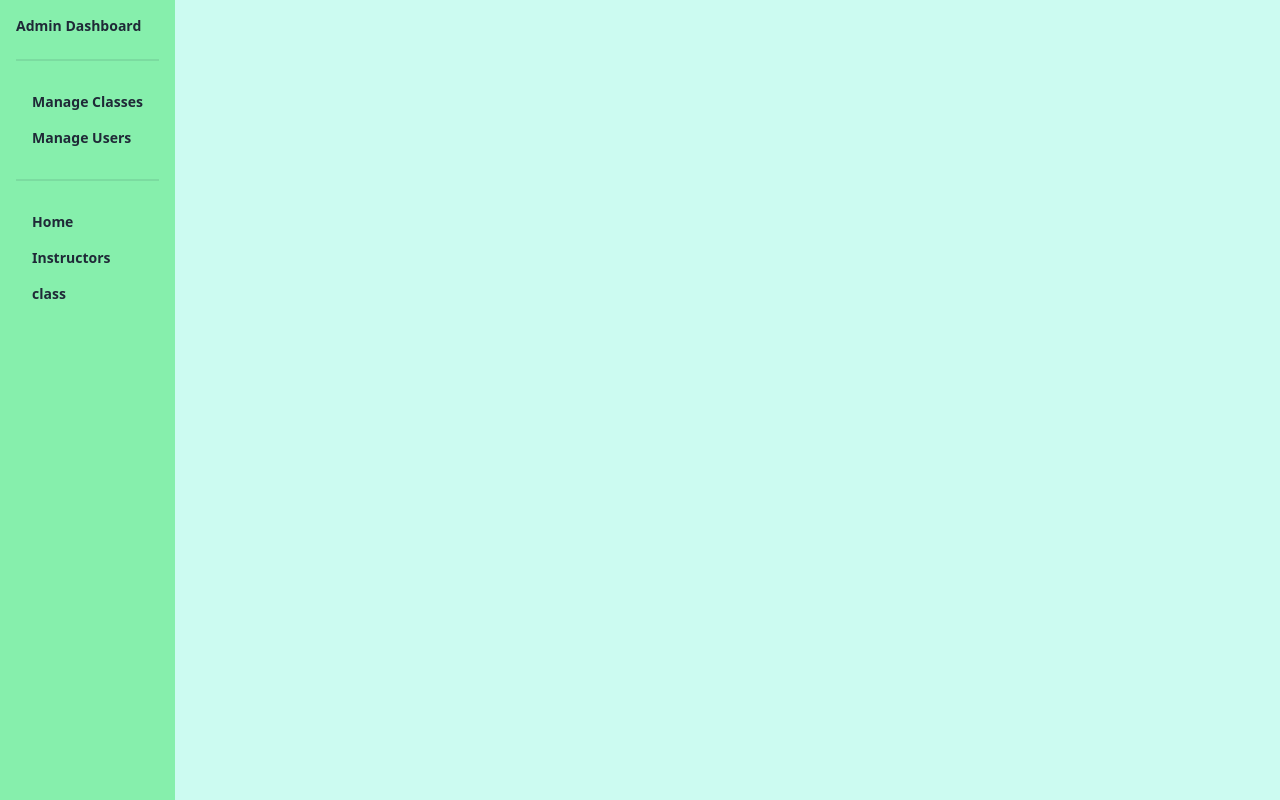
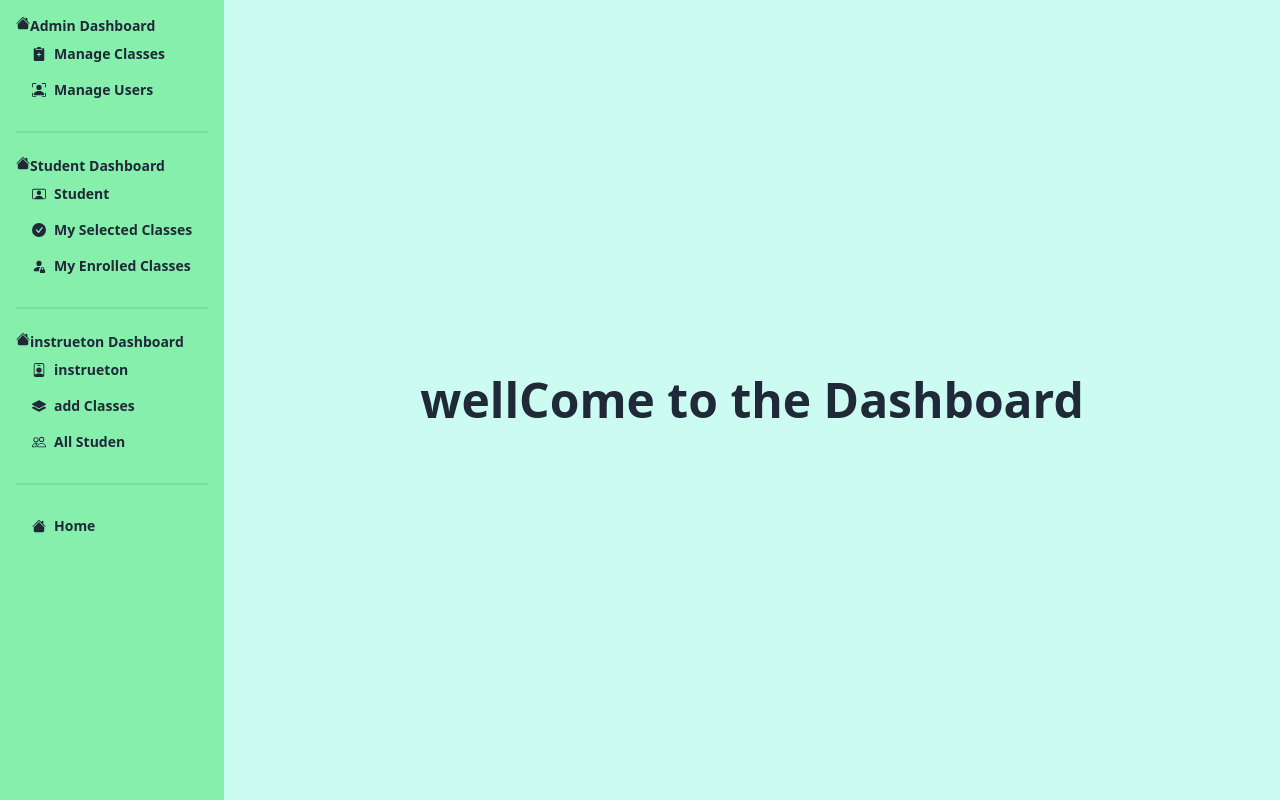
Before and after one commit to yahiamasud/CreatArt, a React (Vite) app: page /Dashboard in a window 1280 px wide. Built offline with nearby package versions, Linux system fonts and the light colour scheme; no server answers; sample sign-in values are in the browser's storage.

Commit message:
animatios add

```diff
--- a/package.json
+++ b/package.json
@@ -10,12 +10,14 @@
     "preview": "vite preview"
   },
   "dependencies": {
+    "@emotion/react": "^11.11.1",
     "@tanstack/react-query": "^4.29.12",
     "axios": "^1.4.0",
     "firebase": "^9.22.1",
     "localforage": "^1.10.0",
     "match-sorter": "^6.3.1",
     "react": "^18.2.0",
+    "react-awesome-reveal": "^4.2.3",
     "react-dom": "^18.2.0",
     "react-icons": "^4.9.0",
     "react-responsive-carousel": "^3.2.23",
--- a/src/Layout/Dashboard.jsx
+++ b/src/Layout/Dashboard.jsx
@@ -1,15 +1,19 @@
 import React from 'react';
 import { Link, Outlet } from 'react-router-dom';
-// import useAdmin from '../hook/userAdmin';
+// import useAdmin from '../hooks/useAdmin';
+import { BsFillHouseFill, BsClipboard2PlusFill, BsPersonBoundingBox, BsPeople, BsLayersFill, BsPersonBadge, BsPersonVideo, BsCheckCircleFill, BsPersonFillLock } from "react-icons/bs";
+import Reveal from 'react-awesome-reveal';
+import { Slide } from "react-awesome-reveal";
 
 
 const Dashboard = () => {
 
+    // const [isAdmin] = useAdmin();
+
     // todo
-    //    const [admin] = useAdmin();
     const isAdmin = true;
-    const isStedent = false;
-    const isInstor = false;
+    const isStedent = true;
+    const isInstor = true;
 
     return (
         <div className="drawer  lg:drawer-open">
@@ -17,6 +21,7 @@ const Dashboard = () => {
             <div className="drawer-content flex flex-col items-center justify-center">
                 {/* Page content here */}
                 <Outlet></Outlet>
+
                 <label htmlFor="my-drawer-2" className="btn btn-primary drawer-button lg:hidden">Open drawer</label>
 
             </div>
@@ -26,26 +31,27 @@ const Dashboard = () => {
 
                     {/* show the ul */}
 
-                    {isAdmin&&<> <h1 className='text-1xl font-bold'>Admin Dashboard</h1>
-                                <div className="divider"></div>
-                                <li><Link to='/Dashboard/ClassAdd'  className='font-bold hover:bg-success'>Manage Classes</Link></li>
-                                <li><Link to='/Dashboard/AllUser' className='font-bold hover:bg-success'>Manage Users</Link></li>
-</>}
-                    {isStedent&&<> <h1 className='text-1xl font-bold'>Student Dashboard</h1>
-                                <div className="divider"></div>
-                                <li><Link to='/' className='font-bold hover:bg-success'>My Selected Classes</Link></li>
-                                <li><Link to='/' className='font-bold hover:bg-success'>My Enrolled Classes</Link></li></>}
+                    {isAdmin && <> <h1 className='text-1xl flex align-items-center font-bold'> <Reveal effect="Zoom"><BsFillHouseFill></BsFillHouseFill><span>Admin Dashboard</span></Reveal> </h1>
+                        <li><Link to="/Dashboard/Manager" className='font-bold hover:bg-success'> <Reveal effect="Slide"><BsClipboard2PlusFill></BsClipboard2PlusFill><span> Manage Classes</span> </Reveal></Link></li>
+                        <li><Link to='/Dashboard/AllUser' className='font-bold hover:bg-success'><Reveal effect="Zoom"><BsPersonBoundingBox></BsPersonBoundingBox> <span>Manage Users</span></Reveal></Link></li>
+                    </>}
+                    <div className="divider"></div>
+                    {isStedent && <> <h1 className='text-1xl font-bold flex align-items-center'><Reveal effect="Zoom"> <BsFillHouseFill></BsFillHouseFill><span> Student Dashboard </span></Reveal></h1>
 
+                        <li><Link to='/Dashboard/Studernts' className='font-bold hover:bg-success'><Reveal effect="Zoom"><BsPersonVideo></BsPersonVideo><span>Student</span></Reveal></Link></li>
+                        <li><Link to='' className='font-bold hover:bg-success'><Reveal effect="Zoom"><BsCheckCircleFill></BsCheckCircleFill><span>My Selected Classes</span></Reveal></Link></li>
+                        <li><Link to='' className='font-bold hover:bg-success'><Reveal effect="Zoom"><BsPersonFillLock></BsPersonFillLock><span>My Enrolled Classes</span></Reveal></Link></li></>}
+                    <div className="divider"></div>
 
-                    {isInstor&&<><h1 className='text-1xl font-bold'>Student Dashboard</h1>
-                     <li><Link to='/Dashboard/Instructors' className='font-bold hover:bg-success'>instrueton</Link></li></>}
+                    {isInstor && <><h1 className='text-1xl font-bold flex align-items-center'> <Reveal effect="Zoom"> <BsFillHouseFill></BsFillHouseFill><span>instrueton Dashboard </span></Reveal></h1>
+                        <li><Link to='/Dashboard/Instructors' className='font-bold hover:bg-success'><Reveal effect="Zoom"><BsPersonBadge></BsPersonBadge><span>instrueton</span></Reveal></Link></li>
+                        <li><Link to='/Dashboard/ClassAdd' className='font-bold hover:bg-success'><Reveal effect="Zoom"><BsLayersFill></BsLayersFill><span>add Classes</span></Reveal></Link></li>
+                        <li><Link to='/Dashboard/AllStudent' className='font-bold hover:bg-success'><Reveal effect="Zoom"><BsPeople></BsPeople><span>All Studen</span></Reveal></Link></li></>}
 
                     {/* Sidebar content here */}
 
                     <div className="divider"></div>
-                    <li><Link to="/" className='font-bold hover:bg-success'>Home</Link></li>
-                    <li><Link to="/Instructors" className='font-bold hover:bg-success'>Instructors</Link></li>
-                    <li><Link to="/Class" className='font-bold hover:bg-success'>class</Link></li>
+                    <li><Link to="/" className='font-bold hover:bg-success'><Reveal effect="Zoom"><BsFillHouseFill></BsFillHouseFill><span>Home</span></Reveal></Link></li>
 
                 </ul>
             </div>
--- /dev/null
+++ b/src/Pages/DashboardMain/AllStudent/AllStudent.jsx
@@ -0,0 +1,11 @@
+import React from 'react';
+
+const AllStudent = () => {
+    return (
+        <div>
+            all student
+        </div>
+    );
+};
+
+export default AllStudent;
--- /dev/null
+++ b/src/Pages/DashboardMain/Studernts/Icon/Icon.jsx
@@ -0,0 +1,11 @@
+import React from 'react';
+
+const Icon = () => {
+    return (
+        <div>
+           <h1 className='text-5xl font-bold'>wellCome to the Dashboard</h1>
+        </div>
+    );
+};
+
+export default Icon;
--- a/src/componant/PClassCardItems/PClassCardItems.jsx
+++ b/src/componant/PClassCardItems/PClassCardItems.jsx
@@ -3,7 +3,6 @@ import './class.css'
 
 const PClassCardItems = ({popularC}) => {
     const { name, image, price, available} = popularC;
-    console.log(name);
     return (
         <div>
             <div className="card mx-auto  w-96 bg-base-100 shadow-xl">
--- a/src/componant/PopularClass/PopularClass.jsx
+++ b/src/componant/PopularClass/PopularClass.jsx
@@ -20,7 +20,7 @@ const PopularClass = () => {
             </div>
             <div className="grid  grid-cols-1 md:grid-cols-3 lg:grid-cols-3 gap-10">
                 {
-                    popularClass.map(popularC => <PClassCardItems popularC={popularC}></PClassCardItems>)
+                    popularClass.map(popularC => <PClassCardItems key={popularC._id} popularC={popularC}></PClassCardItems>)
                 }
             </div>
 
--- /dev/null
+++ b/src/hooks/useAdmin.jsx
@@ -0,0 +1,23 @@
+import { useQueries } from '@tanstack/react-query';
+import useAuth from './useAuth';
+import { useEffect, useState } from 'react';
+const useAdmin =()=>{
+    const {user} = useAuth();
+    const {data: isAdmin, isLoading: isAdminLoading}=useQueries({
+        queryKey:['isAdmin',user?.email],
+        queryFn: async ()=>{
+           const [data, setData]=useState([]);
+            useEffect(()=>{
+                fetch(`https://assignment-server-12-tau.vercel.app/users/admin/${user?.email}`)
+                .then(res =>res.json())
+                .then(data=>{
+                    console.log(data);
+                    setData(data);
+                })
+            },[])
+            return res.data.admin;
+        }
+    })
+    return [isAdmin,isAdminLoading]
+}
+export default useAdmin;
--- /dev/null
+++ b/src/hooks/useAuth.jsx
@@ -0,0 +1,8 @@
+import { useContext } from "react"
+import { AuthContext } from "../providers/AuthProviders"
+
+const useAuth =()=>{
+    const auth = useContext(AuthContext);
+    return auth;
+}
+export default useAuth;
--- a/src/hooks/useMenu.jsx
+++ /dev/null
@@ -1,4 +0,0 @@
-const  useMenu=()=>{
-
-}
-export default useMenu;
```
Also changed, not shown: src/main.jsx (+10 -0 lines), 1 other file (tests, documents, lock files or other folders).
